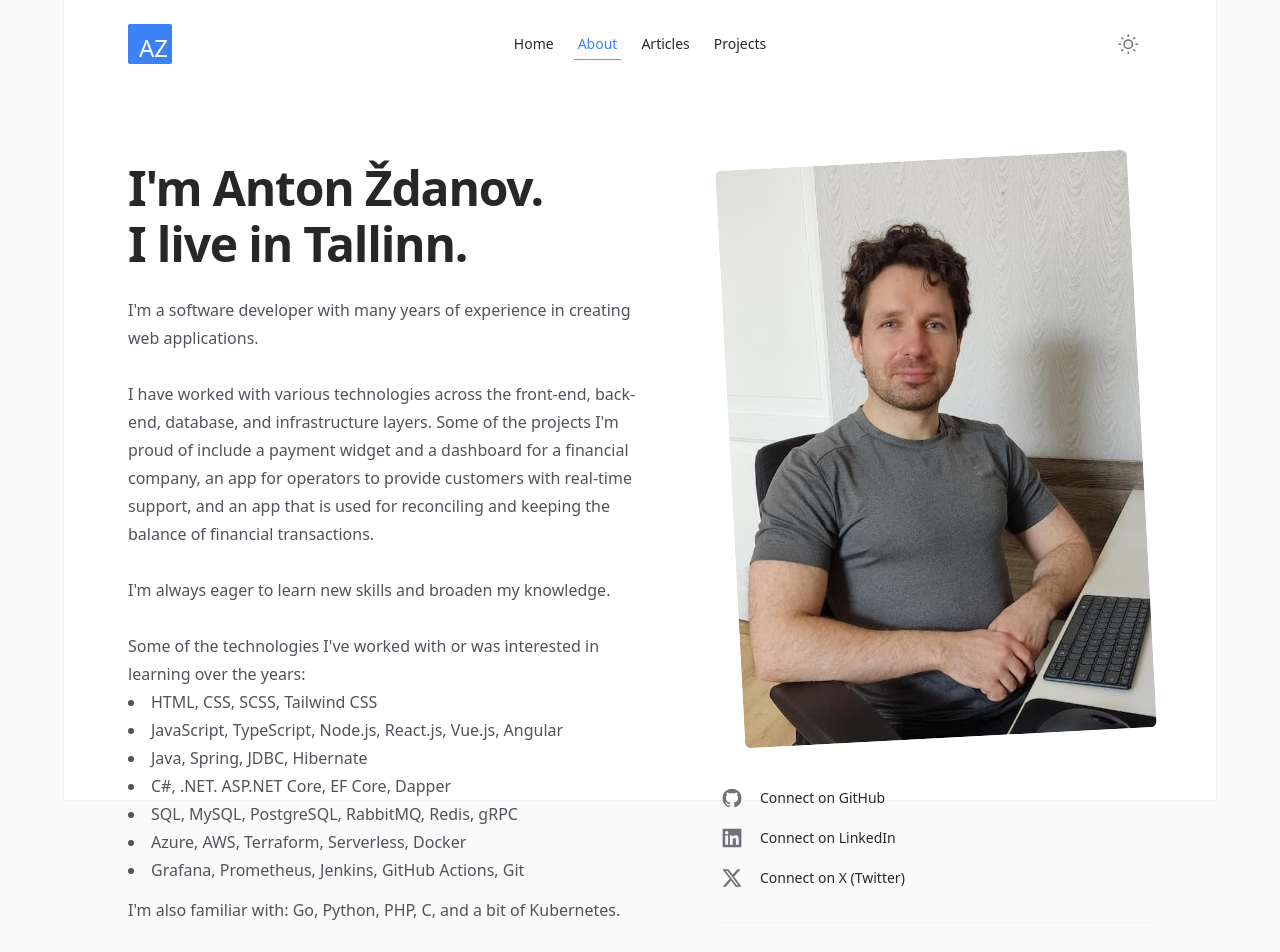
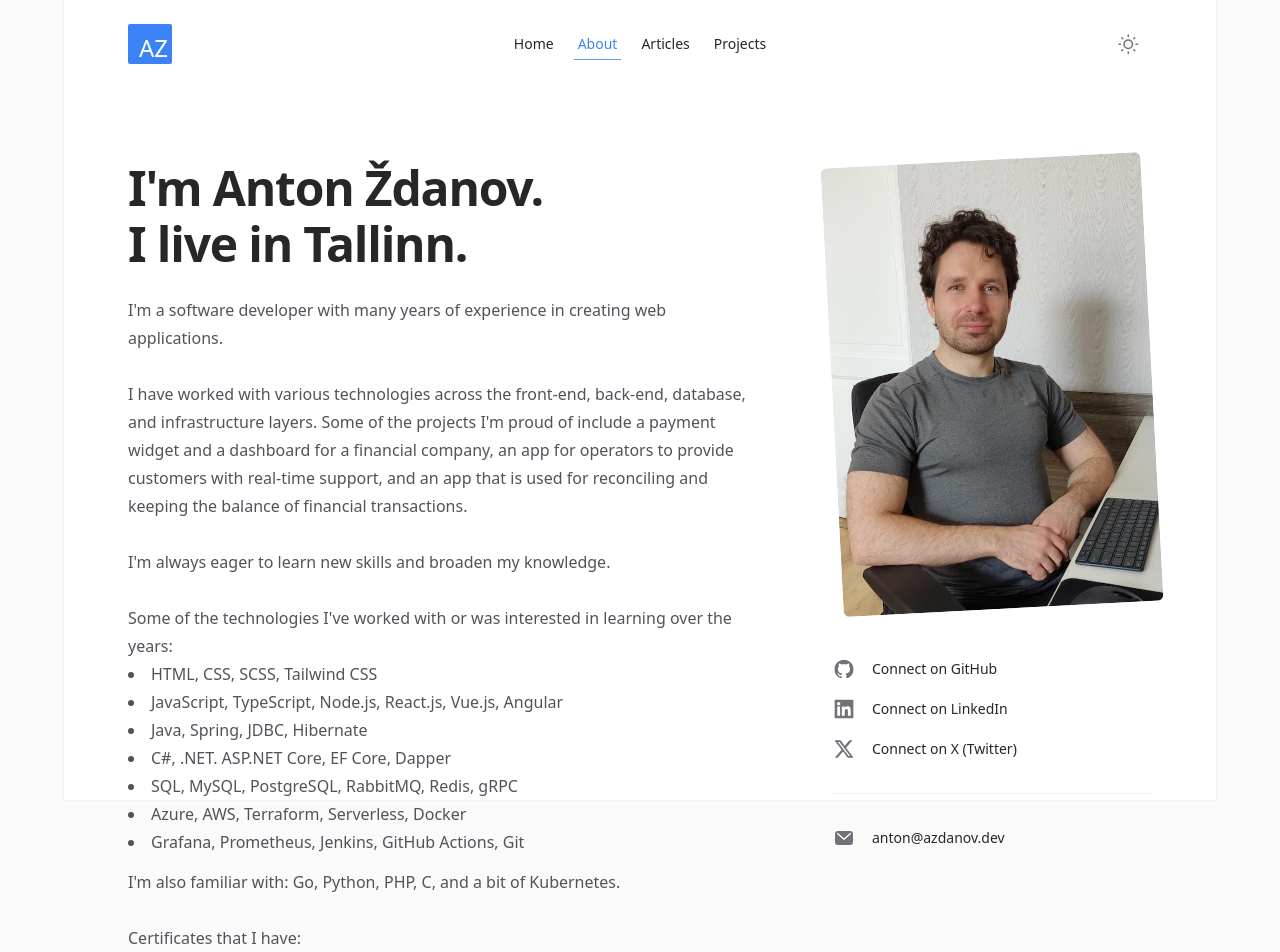
Before and after one commit to azdanov/azdanov-web, a Next.js app: page /about in a window 1280 px wide. Shown: the top 952 px of the page. Built offline with nearby package versions, Linux system fonts and the light colour scheme; no server answers.

Commit message:
Refactor About page layout and update social links

```diff
--- a/src/app/about/page.tsx
+++ b/src/app/about/page.tsx
@@ -18,20 +18,53 @@ export const metadata: Metadata = {
 export default function About() {
   return (
     <Container className="mt-16 sm:mt-24">
-      <div className="grid grid-cols-1 gap-y-16 md:grid-cols-2 lg:grid-rows-[auto_1fr] lg:gap-y-12">
-        <div className="order-1 lg:pl-20">
-          <div className="max-w-xs px-2.5 lg:max-w-none">
-            <Image
-              priority
-              src={portraitImage}
-              alt="Anton Ždanov sitting in front of a laptop and smiling."
-              layout="responsive"
-              sizes="(min-width: 1024px) 32rem, 20rem"
-              className="-rotate-3 rounded-md bg-zinc-100 object-cover dark:bg-zinc-800"
-            />
-          </div>
-        </div>
-        <article className="order-3 space-y-12 text-base text-zinc-600 dark:text-zinc-400 md:col-span-2 lg:order-first lg:col-span-1 lg:row-span-2">
+      <div className="grid grid-cols-1 gap-y-14 md:grid-flow-col md:grid-rows-[auto_1fr] lg:gap-y-12">
+        <aside className="order-1 grid grid-cols-2 lg:grid-cols-1 lg:pl-20">
+          <Image
+            priority
+            src={portraitImage}
+            alt="Anton Ždanov sitting in front of a laptop and smiling."
+            className="mx-auto max-w-52 rounded-md bg-zinc-100 object-cover dark:bg-zinc-800 sm:max-w-60 sm:-rotate-3 lg:max-w-80"
+          />
+          <ul className="ml-3 mt-12 sm:ml-6 lg:ml-0">
+            <SocialLink
+              href="https://github.com/azdanov"
+              icon={GitHubIcon}
+              target="_blank"
+              rel="noopener noreferrer"
+            >
+              Connect on GitHub
+            </SocialLink>
+            <SocialLink
+              href="https://www.linkedin.com/in/azdanov/"
+              icon={LinkedInIcon}
+              className="mt-4"
+              target="_blank"
+              rel="noopener noreferrer"
+            >
+              Connect on LinkedIn
+            </SocialLink>
+            <SocialLink
+              href="https://x.com/thezdanov/"
+              icon={XIcon}
+              className="mt-4"
+              target="_blank"
+              rel="noopener noreferrer"
+            >
+              Connect on X (Twitter)
+            </SocialLink>
+            <SocialLink
+              href="mailto:anton@azdanov.dev"
+              icon={MailIcon}
+              className="mt-8 border-t border-zinc-100 pt-8 dark:border-zinc-700/40"
+              target="_blank"
+              rel="noopener noreferrer"
+            >
+              anton@azdanov.dev
+            </SocialLink>
+          </ul>
+        </aside>
+        <article className="order-2 space-y-12 text-base text-zinc-600 dark:text-zinc-400 md:col-span-2 lg:order-first lg:col-span-1 lg:row-span-2">
           <section>
             <h1 className="text-4xl font-bold tracking-tight text-zinc-800 dark:text-zinc-100 sm:text-5xl">
               I'm Anton Ždanov.
@@ -160,45 +193,6 @@ export default function About() {
             </p>
           </section>
         </article>
-        <aside className="order-2 lg:pl-20">
-          <ul role="list">
-            <SocialLink
-              href="https://github.com/azdanov"
-              icon={GitHubIcon}
-              target="_blank"
-              rel="noopener noreferrer"
-            >
-              Connect on GitHub
-            </SocialLink>
-            <SocialLink
-              href="https://www.linkedin.com/in/azdanov/"
-              icon={LinkedInIcon}
-              className="mt-4"
-              target="_blank"
-              rel="noopener noreferrer"
-            >
-              Connect on LinkedIn
-            </SocialLink>
-            <SocialLink
-              href="https://x.com/thezdanov/"
-              icon={XIcon}
-              className="mt-4"
-              target="_blank"
-              rel="noopener noreferrer"
-            >
-              Connect on X (Twitter)
-            </SocialLink>
-            <SocialLink
-              href="mailto:anton@azdanov.dev"
-              icon={MailIcon}
-              className="mt-8 border-t border-zinc-100 pt-8 dark:border-zinc-700/40"
-              target="_blank"
-              rel="noopener noreferrer"
-            >
-              anton@azdanov.dev
-            </SocialLink>
-          </ul>
-        </aside>
       </div>
     </Container>
   );
```
